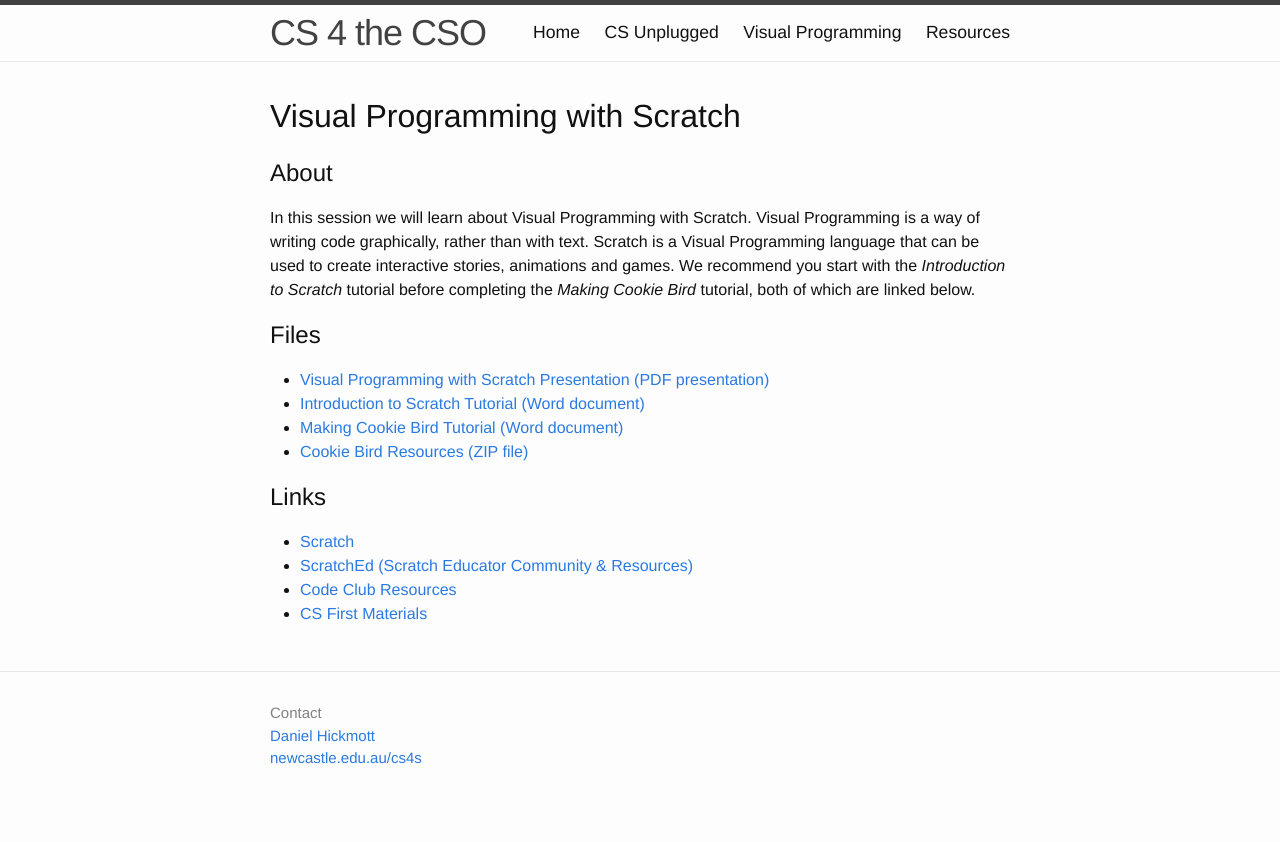
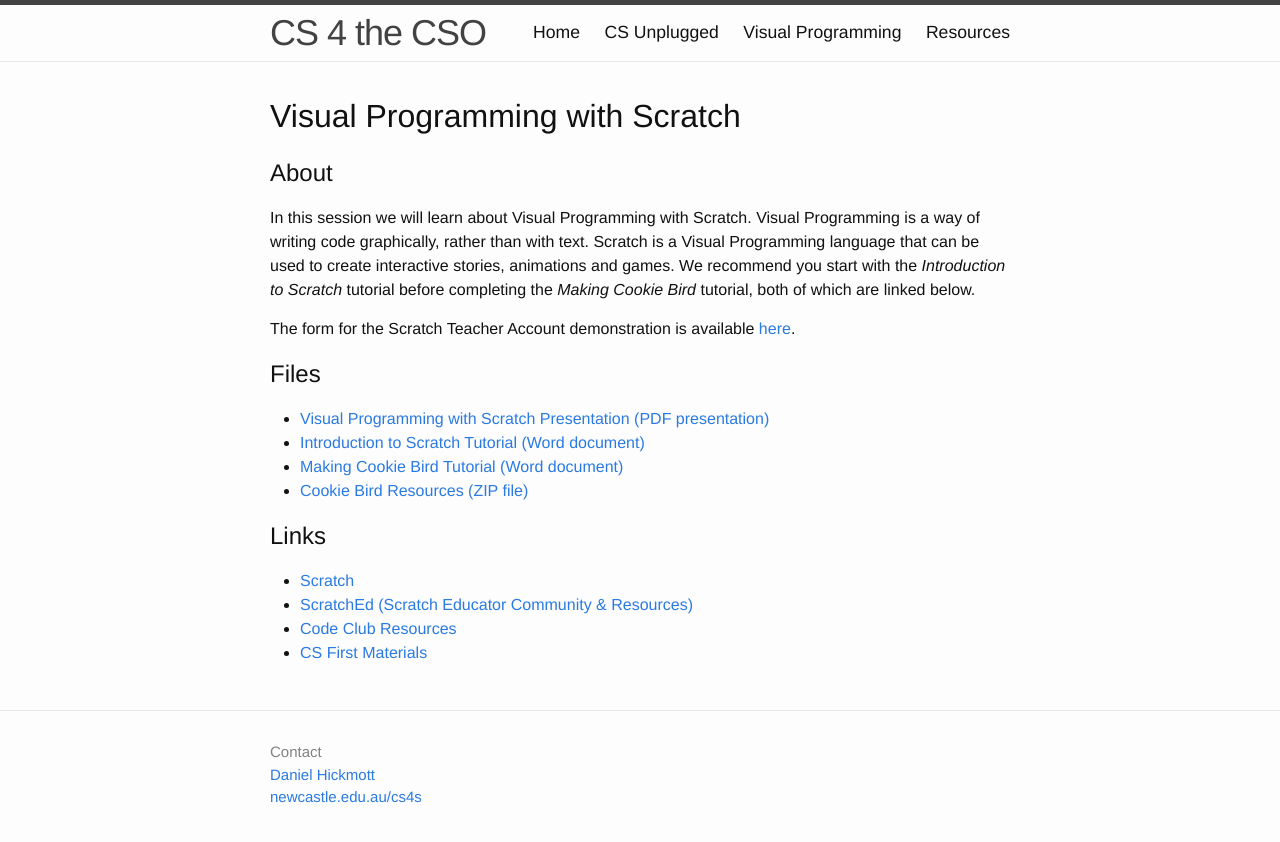
Before and after one commit to cs4s/cso-2016, a Jekyll site: the page built from programming_scratch.md, in a window 1280 px wide. Shown: the top 842 px of the page. Built offline with Jekyll 4.4.1, drawn with Linux system fonts in a browser that asks for light colours.

Commit message:
Changes Visual Programming page to include link to Scratch sign-up form

```diff
--- a/programming_scratch.md
+++ b/programming_scratch.md
@@ -12,6 +12,8 @@ Visual Programming is a way of writing code graphically, rather than with text.
 Scratch is a Visual Programming language that can be used to create interactive stories, animations and games.
 We recommend you start with the *Introduction to Scratch* tutorial before completing the *Making Cookie Bird* tutorial, both of which are linked below.
 
+The form for the Scratch Teacher Account demonstration is available [here](https://goo.gl/forms/QfuEbPMs8Tr1S31L2).
+
 ## Files
 
 - [Visual Programming with Scratch Presentation (PDF presentation)](visual_programming_presentation.pdf)
```
